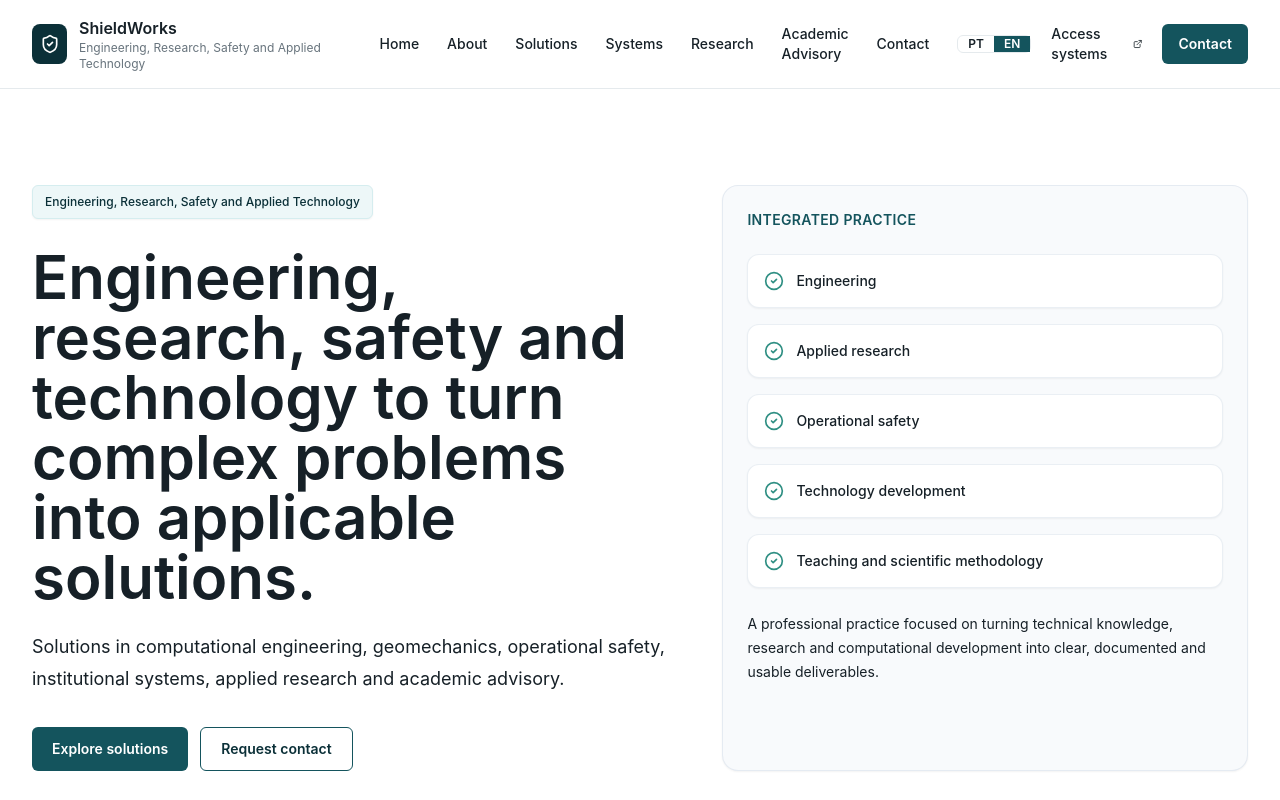
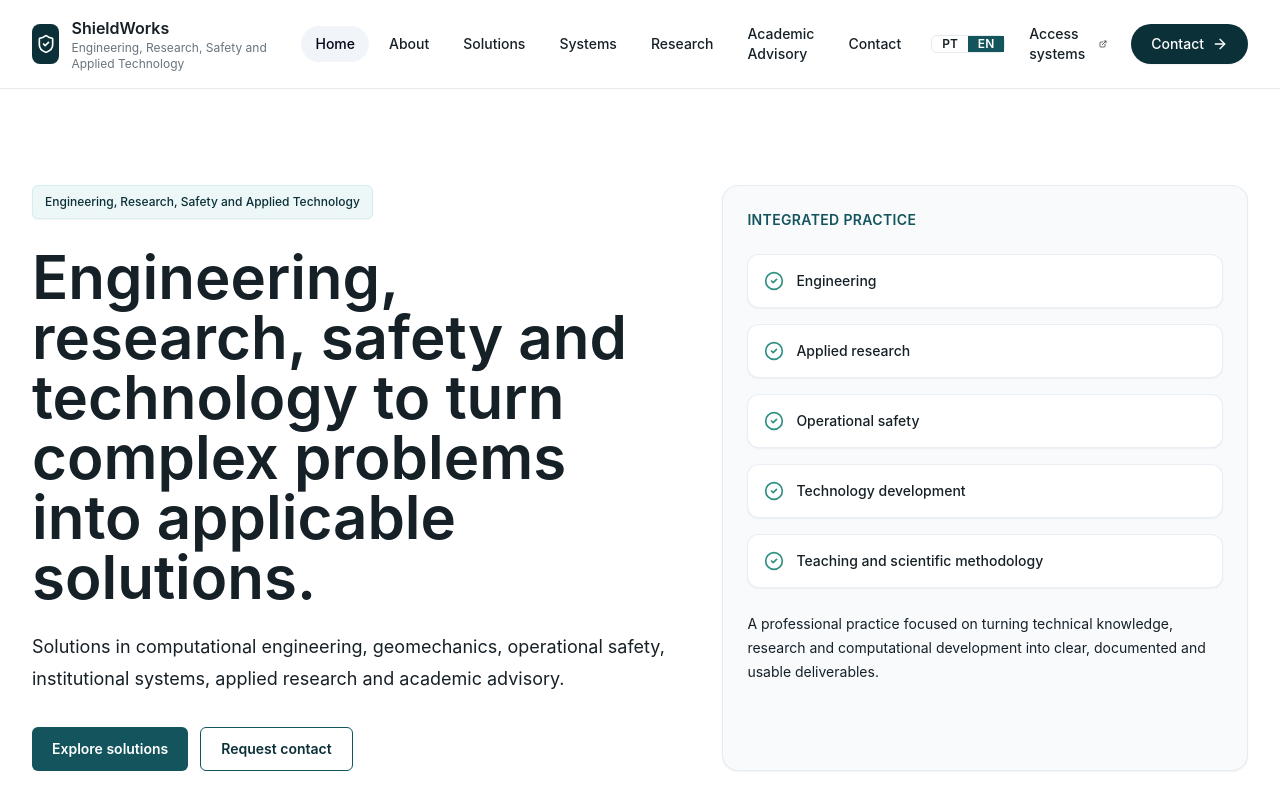
Before and after one commit to Themisson/shieldworks, a Next.js app: page / in a window 1280 px wide. Shown: the top 800 px of the page. Built offline with nearby package versions, Linux system fonts and the light colour scheme.

Commit message:
Refine header navigation states

```diff
--- a/src/components/header.tsx
+++ b/src/components/header.tsx
@@ -1,14 +1,54 @@
 "use client";
 
 import Link from "next/link";
-import { ExternalLink, Menu, X } from "lucide-react";
+import { usePathname } from "next/navigation";
+import { ArrowRight, ExternalLink, Menu, X } from "lucide-react";
 import { useEffect, useState } from "react";
 import { Logo } from "@/components/logo";
 import { navItems } from "@/data/site";
 import { LanguageToggle } from "@/i18n/locale-provider";
 
+type NavLinkProps = {
+  href: string;
+  label: string;
+  pathname: string;
+  onClick?: () => void;
+  variant?: "desktop" | "mobile";
+};
+
+function isActivePath(pathname: string, href: string) {
+  if (href === "/") {
+    return pathname === "/";
+  }
+
+  return pathname === href || pathname.startsWith(`${href}/`);
+}
+
+function NavLink({ href, label, pathname, onClick, variant = "desktop" }: NavLinkProps) {
+  const isActive = isActivePath(pathname, href);
+  const className =
+    variant === "mobile"
+      ? `rounded-xl px-3.5 py-3 text-sm font-medium transition-colors focus:outline-none focus:ring-4 focus:ring-petroleum-100 ${
+          isActive
+            ? "bg-slate-100 text-slate-950"
+            : "text-graphite-700 hover:bg-petroleum-50 hover:text-petroleum-900"
+        }`
+      : `rounded-full px-3.5 py-2 text-sm font-medium transition-colors focus:outline-none focus:ring-2 focus:ring-petroleum-300 focus:ring-offset-2 ${
+          isActive
+            ? "bg-slate-100 text-slate-950"
+            : "text-graphite-600 hover:bg-slate-50 hover:text-slate-950"
+        }`;
+
+  return (
+    <Link href={href} className={className} aria-current={isActive ? "page" : undefined} onClick={onClick}>
+      {label}
+    </Link>
+  );
+}
+
 export function Header() {
   const [isOpen, setIsOpen] = useState(false);
+  const pathname = usePathname();
 
   useEffect(() => {
     if (!isOpen) {
@@ -33,37 +73,32 @@ export function Header() {
     <header className="sticky top-0 z-50 border-b border-graphite-100 bg-white/95 backdrop-blur">
       <div className="mx-auto flex max-w-7xl items-center justify-between gap-4 px-4 py-4 sm:px-6 lg:px-8">
         <Logo />
-        <nav className="hidden items-center gap-1 lg:flex" aria-label="Menu principal">
+        <nav className="hidden items-center gap-1.5 lg:flex" aria-label="Menu principal">
           {navItems.map((item) => (
-            <Link
-              key={item.href}
-              href={item.href}
-              className="rounded-md px-3 py-2 text-sm font-medium text-graphite-600 transition hover:bg-graphite-50 hover:text-petroleum-900"
-            >
-              {item.label}
-            </Link>
+            <NavLink key={item.href} {...item} pathname={pathname} />
           ))}
         </nav>
-        <div className="hidden items-center gap-2 lg:flex">
+        <div className="hidden items-center gap-2.5 lg:flex">
           <LanguageToggle />
           <Link
             href="/sistemas"
-            className="inline-flex items-center gap-2 rounded-md px-3 py-2 text-sm font-medium text-graphite-600 transition hover:bg-graphite-50"
+            className="inline-flex items-center gap-2 rounded-full px-3.5 py-2 text-sm font-medium text-graphite-600 transition-colors hover:bg-slate-50 hover:text-slate-950 focus:outline-none focus:ring-2 focus:ring-petroleum-300 focus:ring-offset-2"
           >
             Acessar sistemas
             <ExternalLink className="h-3.5 w-3.5" aria-hidden="true" />
           </Link>
           <Link
             href="/contato"
-            className="inline-flex min-h-10 items-center rounded-md bg-petroleum-700 px-4 py-2 text-sm font-semibold text-white transition hover:bg-petroleum-900"
+            className="inline-flex min-h-10 items-center gap-2 rounded-full bg-petroleum-900 px-5 py-2.5 text-sm font-medium text-white shadow-sm transition-all duration-200 hover:-translate-y-0.5 hover:bg-petroleum-800 hover:shadow-md focus:outline-none focus:ring-2 focus:ring-petroleum-300 focus:ring-offset-2"
           >
             Entrar em contato
+            <ArrowRight className="h-4 w-4" aria-hidden="true" />
           </Link>
         </div>
         <button
           type="button"
-          className="inline-flex h-11 w-11 items-center justify-center rounded-md border border-graphite-100 bg-white text-graphite-800 shadow-sm transition hover:bg-graphite-50 focus:outline-none focus:ring-4 focus:ring-petroleum-100 lg:hidden"
-          aria-label="Abrir menu de navegação"
+          className="inline-flex h-11 w-11 items-center justify-center rounded-full border border-slate-200 bg-white text-graphite-800 shadow-sm transition hover:bg-slate-50 focus:outline-none focus:ring-4 focus:ring-petroleum-100 lg:hidden"
+          aria-label={isOpen ? "Fechar menu de navegação" : "Abrir menu de navegação"}
           aria-expanded={isOpen}
           aria-controls="mobile-navigation"
           onClick={() => setIsOpen((current) => !current)}
@@ -80,32 +115,25 @@ export function Header() {
       >
         <nav
           id="mobile-navigation"
-          className={`ml-auto h-[calc(100vh-73px)] w-full max-w-sm border-l border-graphite-100 bg-white p-5 shadow-soft transition-transform duration-200 ${
+          className={`ml-auto h-[calc(100vh-73px)] w-full max-w-sm border-l border-slate-200 bg-white p-5 shadow-soft transition-transform duration-200 ${
             isOpen ? "translate-x-0" : "translate-x-full"
           }`}
           aria-label="Menu mobile"
           onClick={(event) => event.stopPropagation()}
         >
-          <div className="flex items-center justify-between border-b border-graphite-100 pb-4">
+          <div className="flex items-center justify-between border-b border-slate-200 pb-4">
             <span className="text-sm font-semibold text-graphite-900">Navegação</span>
             <LanguageToggle />
           </div>
           <div className="mt-4 grid gap-1">
             {navItems.map((item) => (
-              <Link
-                key={item.href}
-                href={item.href}
-                className="rounded-md px-3 py-3 text-sm font-medium text-graphite-700 transition hover:bg-petroleum-50 hover:text-petroleum-900 focus:outline-none focus:ring-4 focus:ring-petroleum-100"
-                onClick={closeMenu}
-              >
-                {item.label}
-              </Link>
+              <NavLink key={item.href} {...item} pathname={pathname} variant="mobile" onClick={closeMenu} />
             ))}
           </div>
-          <div className="mt-6 grid gap-3 border-t border-graphite-100 pt-5">
+          <div className="mt-6 grid gap-3 border-t border-slate-200 pt-5">
             <Link
               href="/sistemas"
-              className="inline-flex min-h-11 items-center justify-center gap-2 rounded-md border border-graphite-100 px-4 py-2 text-sm font-semibold text-graphite-700 transition hover:bg-graphite-50 focus:outline-none focus:ring-4 focus:ring-petroleum-100"
+              className="inline-flex min-h-11 items-center justify-center gap-2 rounded-full border border-slate-200 px-4 py-2 text-sm font-medium text-graphite-700 transition-colors hover:bg-slate-50 hover:text-slate-950 focus:outline-none focus:ring-4 focus:ring-petroleum-100"
               onClick={closeMenu}
             >
               Acessar sistemas
@@ -113,10 +141,11 @@ export function Header() {
             </Link>
             <Link
               href="/contato"
-              className="inline-flex min-h-11 items-center justify-center rounded-md bg-petroleum-700 px-4 py-2 text-sm font-semibold text-white transition hover:bg-petroleum-900 focus:outline-none focus:ring-4 focus:ring-petroleum-100"
+              className="inline-flex min-h-11 items-center justify-center gap-2 rounded-full bg-petroleum-900 px-5 py-2.5 text-sm font-medium text-white shadow-sm transition-all duration-200 hover:bg-petroleum-800 hover:shadow-md focus:outline-none focus:ring-4 focus:ring-petroleum-100"
               onClick={closeMenu}
             >
               Entrar em contato
+              <ArrowRight className="h-4 w-4" aria-hidden="true" />
             </Link>
           </div>
         </nav>
```
